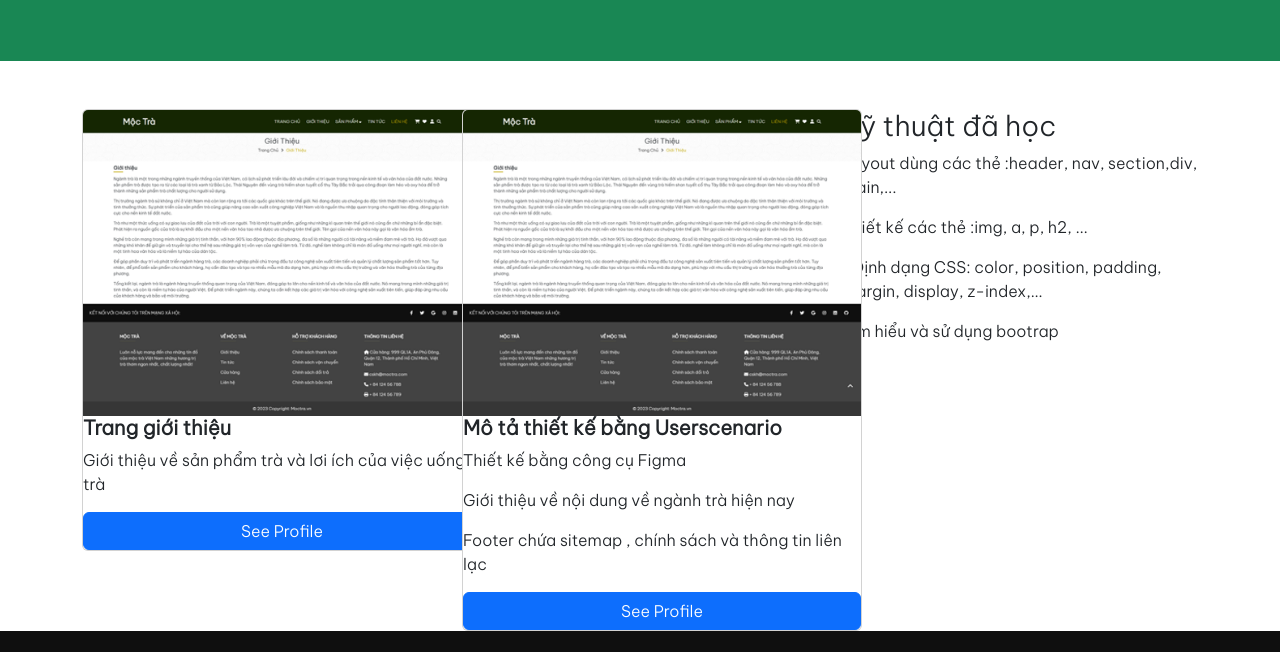
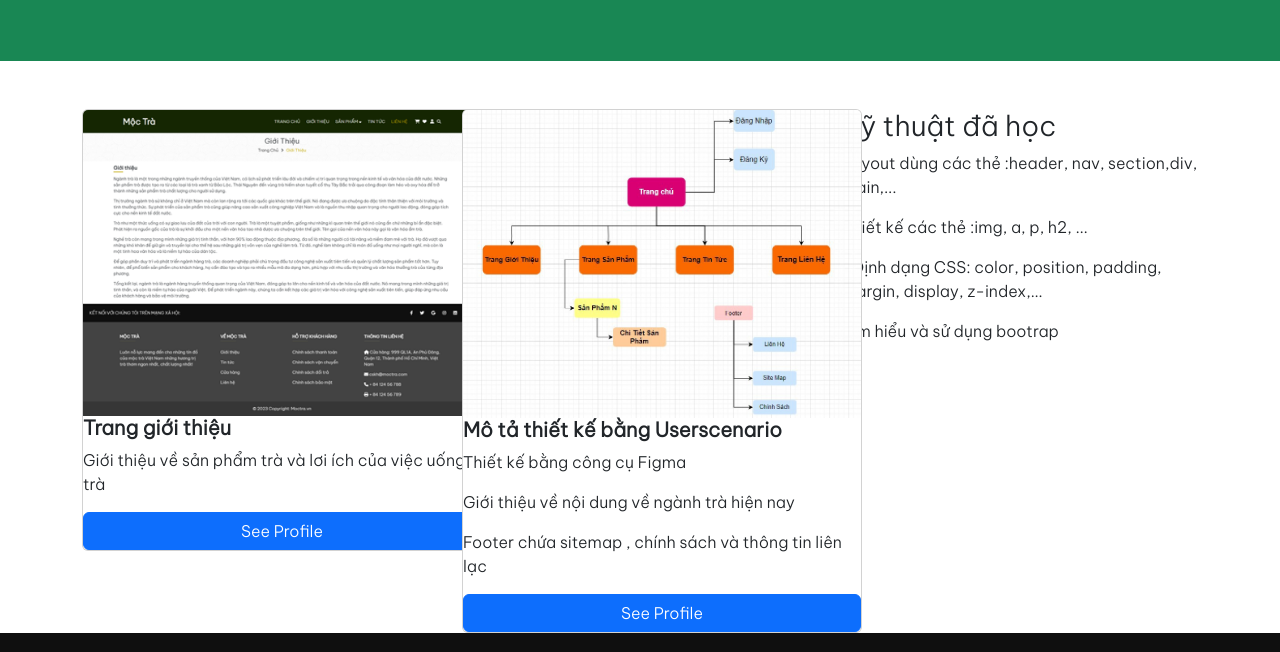
Before and after one commit to PhuMaihoang77/Gioithieutra, a plain HTML site: page index.html in a window 1280 px wide. Shown: the part 131-783 px from the top of the page. Drawn offline with nearby package versions, Linux system fonts and the light colour scheme.

Commit message:
first commit

```diff
--- a/index.html
+++ b/index.html
@@ -35,7 +35,7 @@
 
             <div class="col-sm-4">
                 <div class="card" style="width:400px">
-                    <img class="card-img-top" src="./img/Picture1.png" alt="Trang giới thiệu" style="width:100%">
+                    <img class="card-img-top" src="./img/Mộc_Trà.png" alt="Trang giới thiệu" style="width:100%">
                     <h4 class="card-title">Mô tả thiết kế bằng Userscenario</h4>
                     <p>Thiết kế bằng công cụ Figma</p>
                     <p>Giới thiệu về nội dung về ngành trà hiện nay</p>
```
